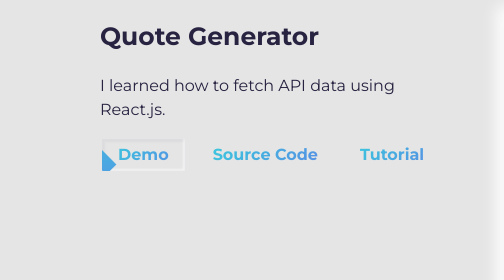
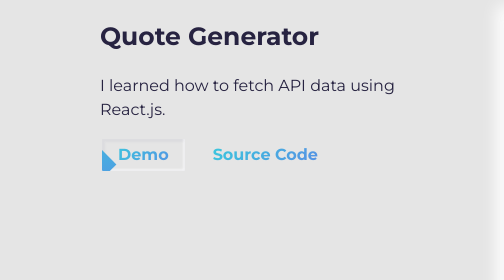
Before and after one commit to JLionPerez/JLionPerez.github.io, a plain HTML site: page index.html in a window 1280 px wide. Shown: the part 1520-1800 px from the top of the page, 0-504 px from the left. Drawn offline with Linux system fonts and the light colour scheme; grey boxes are pictures that could not be loaded.

Commit message:
removed tutorial link since its added in source code

```diff
--- a/index.html
+++ b/index.html
@@ -176,9 +176,6 @@ Have fun creating your portfolio on this template!!! -->
                 <a href="https://github.com/JLionPerez/quote-app-react" target="_blank" class="cta-btn text-color-main"
                   >Source Code</a
                 >
-                <a href="https://youtu.be/o5CdCETh8cQ?si=IY-dEBVjlMyYH0Lk" target="_blank" class="cta-btn text-color-main"
-                  >Tutorial</a
-                >
               </div>
             </div>
 
@@ -338,9 +335,9 @@ Have fun creating your portfolio on this template!!! -->
           >
             <i class="fa-brands fa-github"></i>
           </a>
-        <!-- </div>
+        </div>
         <hr />
-        <p class="footer__text">
+        <!-- <p class="footer__text">
           &copy; <span id="year"></span> - Template by
           <a
             href="https://github.com/AnilSeervi"
@@ -348,8 +345,8 @@ Have fun creating your portfolio on this template!!! -->
             rel="noopener noreferrer"
             >Anil Seervi</a
           >. <br />Made with &hearts;
-        </p>
-      </div> -->
+        </p> -->
+      </div>
     </footer>
     <!-- END Footer Section -->
 
```
